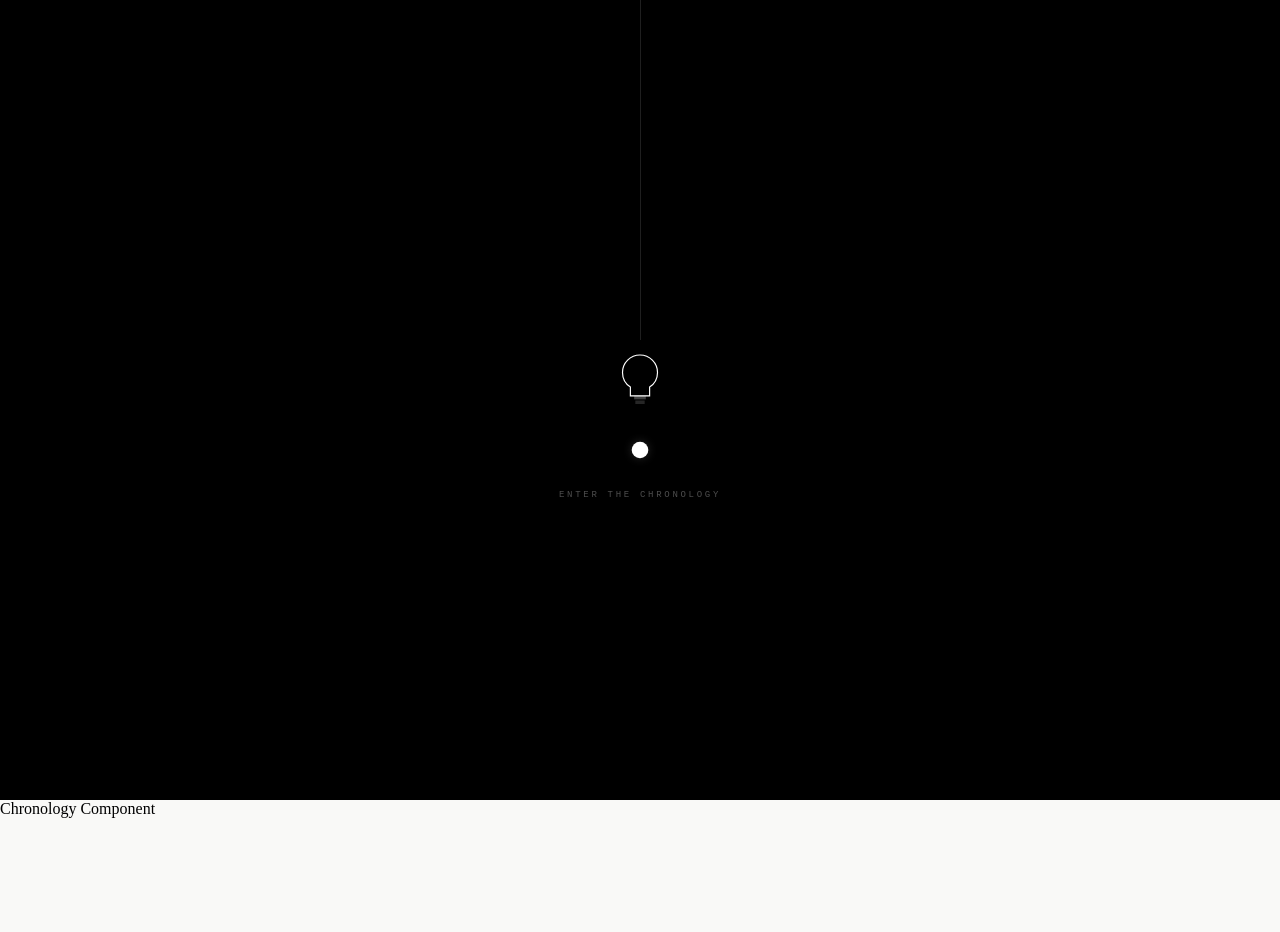
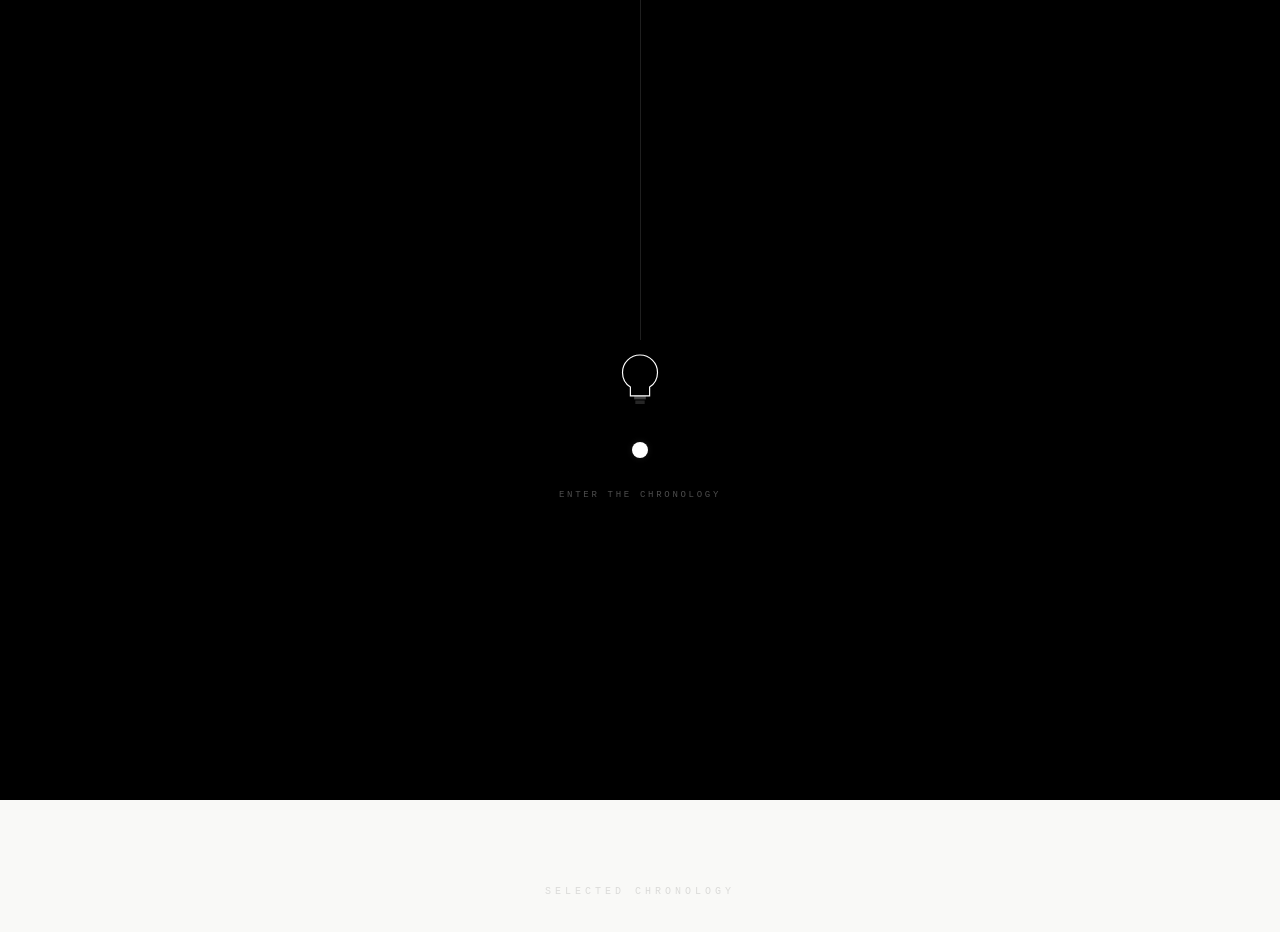
Before and after one commit to Nandann018-ux/portfolio-26, a Next.js app: page / in a window 1280 px wide. Shown: the top 932 px of the page. Before the commit the page ends 818 px from the top, so only its background shows below. Built offline with nearby package versions, Linux system fonts and the light colour scheme.

Commit message:
feat: implement spine-centered chronology with blur-to-clear reveals

```diff
--- a/src/components/Chronology.tsx
+++ b/src/components/Chronology.tsx
@@ -1,10 +1,102 @@
-import React from 'react';
+'use client';
+
+import { motion } from 'framer-motion';
+import { chronology } from '@/lib/data';
 
 export default function Chronology() {
   return (
-    <div id="chronology" className="relative">
-      {}
-      Chronology Component
-    </div>
+    <section
+      style={{
+        position: 'relative',
+        width: '100%',
+        backgroundColor: '#F9F9F7',
+        paddingTop: '10vh',
+        paddingBottom: '20vh',
+      }}
+    >
+      <motion.div
+        initial={{ opacity: 0, filter: 'blur(6px)' }}
+        whileInView={{ opacity: 1, filter: 'blur(0px)' }}
+        viewport={{ once: true, amount: 0.8 }}
+        transition={{ duration: 1.5 }}
+        style={{
+          textAlign: 'center',
+          marginBottom: '30vh',
+        }}
+      >
+        <span
+          style={{
+            fontFamily: 'ui-monospace, monospace',
+            fontSize: '10px',
+            textTransform: 'uppercase',
+            letterSpacing: '0.4em',
+            color: 'rgba(0,0,0,0.12)',
+            fontWeight: 300,
+          }}
+        >
+          Selected Chronology
+        </span>
+      </motion.div>
+
+      {chronology.map((node, i) => (
+        <motion.div
+          key={i}
+          initial={{ opacity: 0, filter: 'blur(10px)' }}
+          whileInView={{ opacity: 1, filter: 'blur(0px)' }}
+          viewport={{ once: true, amount: 0.5 }}
+          transition={{ duration: 1.5 }}
+          style={{
+            display: 'flex',
+            flexDirection: 'column',
+            alignItems: 'center',
+            textAlign: 'center',
+            marginBottom: i < chronology.length - 1 ? '40vh' : 0,
+          }}
+        >
+          <span
+            style={{
+              fontFamily: 'ui-monospace, monospace',
+              fontSize: '10px',
+              textTransform: 'uppercase',
+              letterSpacing: '0.3em',
+              color: 'rgba(0,0,0,0.2)',
+              fontWeight: 300,
+              marginBottom: '20px',
+            }}
+          >
+            {node.year} — {node.label}
+          </span>
+
+          <h2
+            style={{
+              fontFamily: 'ui-serif, Georgia, "Times New Roman", serif',
+              fontSize: '4vw',
+              fontStyle: 'italic',
+              letterSpacing: '-0.03em',
+              lineHeight: 1,
+              color: '#000',
+              margin: 0,
+              marginBottom: '16px',
+            }}
+          >
+            {node.title}
+          </h2>
+
+          <p
+            style={{
+              fontFamily: 'ui-sans-serif, system-ui, sans-serif',
+              fontSize: '14px',
+              fontWeight: 300,
+              color: 'rgba(0,0,0,0.35)',
+              lineHeight: 1.7,
+              maxWidth: '24rem',
+              margin: 0,
+            }}
+          >
+            {node.subtitle}
+          </p>
+        </motion.div>
+      ))}
+    </section>
   );
 }
```
